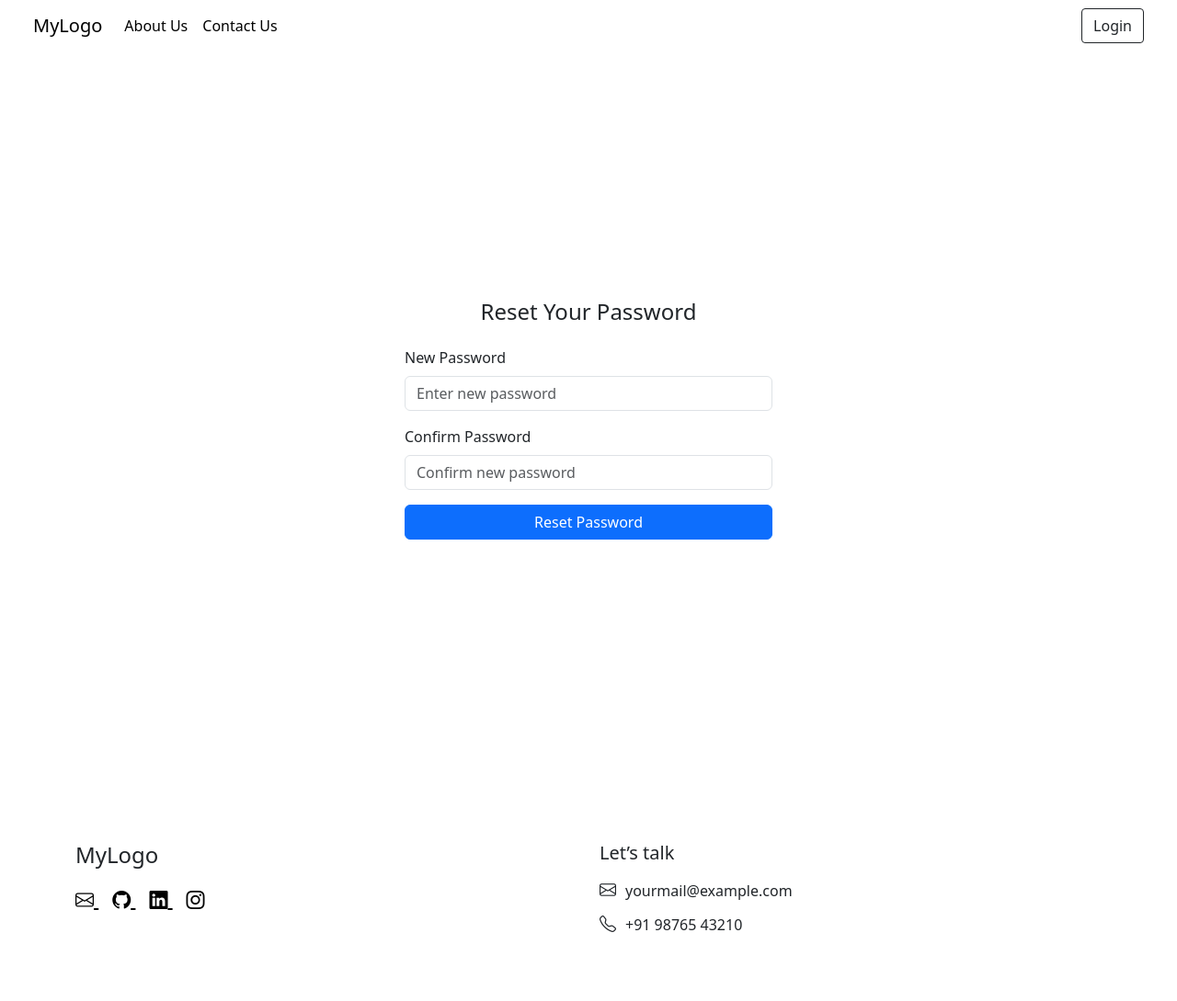
After one commit to coderpravin/Expenes-Track-User, a Django app: page /reset-password/ in a window 1280 px wide. The commit adds this page. Shown: the whole page at 92% size. Run offline with Django 5.2, Linux system fonts and the light colour scheme.

Commit message:
Add login, signup, OTP, reset password pages, navbar, footer, static CSS, and update views and URLs

```diff
--- a/project/expenses/urls.py
+++ b/project/expenses/urls.py
@@ -1,5 +1,5 @@
 from django.urls import path
-from .views import category_home, expenses_home, category_page, userSignup, userLogin, forgot_password, verify_otp, reset_password, success_password_reset
+from .views import category_home, expenses_home, category_page, userSignup, userLogin, forgot_password, verify_otp, reset_password, success_password_reset, userLogout, userHomePage
 urlpatterns = [
      path('', category_home, name='category-home'),
      path('expenses', expenses_home , name='expenses_home'),
@@ -10,4 +10,8 @@ urlpatterns = [
      path('verify-otp/', verify_otp, name='verify-otp'),
      path('reset-password/', reset_password, name='reset-password'),
      path('success-password-reset/', success_password_reset, name='success-password-reset'),
+     path('user-logout/', userLogout, name='user-logout'),
+     path('user-home/', userHomePage, name='user-home'),
+
+
  ]
--- a/project/expenses/views.py
+++ b/project/expenses/views.py
@@ -2,7 +2,7 @@ from django.shortcuts import render, redirect, get_object_or_404
 from .models import Category,Expenses
 from .forms import UserForm,UserLoginForm
 from django.http import HttpResponse
-from django.contrib.auth import authenticate, login
+from django.contrib.auth import authenticate, login, logout
 from django.contrib.auth.models import User
 from django.contrib import messages
 from django.core.mail import send_mail
@@ -68,7 +68,7 @@ def userLogin(request):
             user = authenticate(username=username, password=password)
             if user is not None:
                 login(request, user)
-                return redirect('category-home')
+                return redirect('user-home')
             else:
                 messages.error(request, "Invalid username or password.")
                 return redirect('user-login')
@@ -78,6 +78,11 @@ def userLogin(request):
         form = UserLoginForm()
         context = {'form': form}
     return render(request, 'expenses/user_login.html', context)
+
+def userLogout(request):
+    logout(request)
+    messages.success(request, "Logged out successfully.")
+    return redirect('user-login')
 
 def forgot_password(request):
     if request.method == "POST":
@@ -146,3 +151,6 @@ def reset_password(request):
 
 def success_password_reset(request):
     return render(request, 'expenses/success_password_reset.html')
+
+def userHomePage(request):
+    return render(request, 'expenses/user_home.html')
--- /dev/null
+++ b/project/static/css/footer.css
@@ -0,0 +1,39 @@
+.footer {
+    padding: 60px 0;
+    background-color: transparent;
+}
+
+.footer-logo {
+    font-size: 24px;
+    font-weight: 400;
+    margin-bottom: 20px;
+}
+
+.social-icons a {
+    font-size: 20px;
+    color: #000;
+    margin-right: 15px;
+    transition: color 0.3s ease;
+}
+
+.social-icons a:hover {
+    color: #0d6efd;
+}
+
+.footer-title {
+    font-size: 20px;
+    font-weight: 400;
+    margin-bottom: 15px;
+}
+
+.footer-contact {
+    display: flex;
+    align-items: center;
+    gap: 10px;
+    font-size: 16px;
+    margin-bottom: 10px;
+}
+
+.footer-contact i {
+    font-size: 18px;
+}
--- /dev/null
+++ b/project/static/css/login.css
@@ -0,0 +1,29 @@
+/* Forgot Password Link Styling */
+.forgot-password-link {
+
+
+}
+
+.forgot-password-link:hover {
+    color: #bb2d3b !important;
+    text-decoration: underline !important;
+}
+
+#signuplink{
+    font-weight: 600;
+    text-decoration: none;
+}
+
+#signuplink a:hover{
+    color: #bb2d3b;
+    font-weight: bolder;
+}
+
+/* Image Container Styling */
+.col-md-6 img {
+    max-width: 100%;
+    max-height: 100vh;
+    object-fit: cover;
+    width: 90%;
+    height: 90%;
+}
--- /dev/null
+++ b/project/static/css/navbar.css
@@ -0,0 +1,28 @@
+/* Remove navbar background */
+.custom-navbar {
+    background-color: transparent !important;
+    box-shadow: none;
+}
+
+/* Normal font (not bold) */
+.custom-navbar .navbar-brand,
+.custom-navbar .nav-link {
+    font-weight: 400;   /* normal */
+    color: #000;        /* black text */
+}
+
+/* Hover effect (optional) */
+.custom-navbar .nav-link:hover {
+    color: #0d6efd;
+}
+
+/* Login button custom style */
+.custom-navbar .btn {
+    font-weight: 400;
+    border-radius: 4px;
+}
+
+/* Remove focus outline shadow */
+.navbar-toggler {
+    box-shadow: none;
+}
--- /dev/null
+++ b/project/templates/base.html
@@ -0,0 +1,34 @@
+{% load static %}
+<!DOCTYPE html>
+<html lang="en">
+<head>
+    <meta charset="UTF-8">
+    <title>
+        {% block title %}My Website{% endblock %}
+    </title>
+    <!-- Bootstrap CSS -->
+    <link href="https://cdn.jsdelivr.net/npm/bootstrap@5.3.2/dist/css/bootstrap.min.css" rel="stylesheet">
+    <!-- Bootstrap Icons -->
+
+    <!-- Global CSS -->
+    <link rel="stylesheet" href="{% static 'css/navbar.css' %}">
+    <link rel="stylesheet" href="{% static 'css/footer.css' %}">
+
+    {% block extra_css %}
+    {% endblock %}
+</head>
+
+<body class="d-flex flex-column min-vh-100">
+    <!-- Navbar -->
+    {% include 'navbar/navbar.html' %}
+
+    {% block content %}
+    {% endblock %}
+
+    <!--Footer -->
+    {% include 'footer/footer.html' %}
+
+
+    <!-- Bootstrap JS -->
+    <script src="https://cdn.jsdelivr.net/npm/bootstrap@5.3.2/dist/js/bootstrap.bundle.min.js"></script>
+</html>
--- /dev/null
+++ b/project/templates/expenses/reset_password.html
@@ -0,0 +1,43 @@
+{% extends 'base.html' %}
+{% load static %}
+
+{% block title %}Reset Password{% endblock %}
+
+{% block extra_css %}
+<link rel="stylesheet" href="{% static 'css/login.css' %}">
+{% endblock %}
+
+{% block content %}
+<div class="container-fluid d-flex flex-column justify-content-center align-items-center min-vh-100">
+
+    <!-- Heading -->
+    <h1 class="h4 mb-4 text-center">Reset Your Password</h1>
+
+    <!-- Display Messages -->
+    {% if messages %}
+        {% for message in messages %}
+        <div class="alert alert-{{ message.tags }} alert-dismissible fade show w-100" role="alert" style="max-width: 400px;">
+            {{ message }}
+            <button type="button" class="btn-close" data-bs-dismiss="alert" aria-label="Close"></button>
+        </div>
+        {% endfor %}
+    {% endif %}
+
+    <!-- Reset Password Form -->
+    <div class="w-100" style="max-width: 400px;">
+        <form method="post">
+            {% csrf_token %}
+            <div class="mb-3">
+                <label for="new_password" class="form-label">New Password</label>
+                <input type="password" class="form-control" id="new_password" name="new_password" placeholder="Enter new password" required>
+            </div>
+            <div class="mb-3">
+                <label for="confirm_password" class="form-label">Confirm Password</label>
+                <input type="password" class="form-control" id="confirm_password" name="confirm_password" placeholder="Confirm new password" required>
+            </div>
+            <button type="submit" class="btn btn-primary w-100">Reset Password</button>
+
+        </form>
+    </div>
+</div>
+{% endblock %}
--- /dev/null
+++ b/project/templates/footer/footer.html
@@ -0,0 +1,67 @@
+{% load static %}
+<!DOCTYPE html>
+<html lang="en">
+
+<head>
+    <meta charset="UTF-8">
+    <title>
+        {% block title %}Footer{% endblock %}
+    </title>
+    <!-- Bootstrap CSS -->
+    <link href="https://cdn.jsdelivr.net/npm/bootstrap@5.3.2/dist/css/bootstrap.min.css" rel="stylesheet">
+    <!-- Bootstrap Icons -->
+    <link href="https://cdn.jsdelivr.net/npm/bootstrap-icons@1.11.1/font/bootstrap-icons.css" rel="stylesheet">
+    <link rel="stylesheet" href="{% static 'css/footer.css' %}">
+</head>
+
+<body>
+
+    <footer class="footer">
+        <div class="container">
+            <div class="row align-items-start">
+
+                <!-- LEFT SIDE -->
+                <div class="col-md-6 footer-left">
+                    <h4 class="footer-logo">MyLogo</h4>
+
+                    <div class="social-icons">
+                        <a href="#" aria-label="Gmail">
+                            <i class="bi bi-envelope"></i>
+                        </a>
+                        <a href="#" aria-label="GitHub">
+                            <i class="bi bi-github"></i>
+                        </a>
+                        <a href="#" aria-label="LinkedIn">
+                            <i class="bi bi-linkedin"></i>
+                        </a>
+                        <a href="#" aria-label="Instagram">
+                            <i class="bi bi-instagram"></i>
+                        </a>
+                    </div>
+                </div>
+
+                <!-- RIGHT SIDE -->
+                <div class="col-md-6 footer-right">
+                    <h5 class="footer-title">Let’s talk</h5>
+
+                    <p class="footer-contact">
+                        <i class="bi bi-envelope"></i>
+                        <span>yourmail@example.com</span>
+                    </p>
+
+                    <p class="footer-contact">
+                        <i class="bi bi-telephone"></i>
+                        <span>+91 98765 43210</span>
+                    </p>
+                </div>
+
+            </div>
+        </div>
+    </footer>
+
+
+<!-- Bootstrap JS -->
+<script src="https://cdn.jsdelivr.net/npm/bootstrap@5.3.2/dist/js/bootstrap.bundle.min.js"></script>
+
+</body>
+</html>
--- /dev/null
+++ b/project/templates/navbar/navbar.html
@@ -0,0 +1,60 @@
+{% load static %}
+<!DOCTYPE html>
+<html lang="en">
+<head>
+    <meta charset="UTF-8">
+    <title>
+        {% block title %}Navbar{% endblock %}
+    </title>
+    <!-- Bootstrap CSS -->
+    <link href="https://cdn.jsdelivr.net/npm/bootstrap@5.3.2/dist/css/bootstrap.min.css" rel="stylesheet">
+    <link rel="stylesheet" href="{% static 'css/navbar.css' %}">
+</head>
+<body>
+
+<nav class="navbar navbar-expand-lg px-4 custom-navbar">
+    <div class="container-fluid">
+        <!-- Logo -->
+        <a class="navbar-brand" href="#">MyLogo</a>
+
+        <!-- Toggle button (mobile) -->
+        <button class="navbar-toggler" type="button" data-bs-toggle="collapse" data-bs-target="#navbarNav">
+            <span class="navbar-toggler-icon"></span>
+        </button>
+
+        <!-- Navbar links -->
+        <div class="collapse navbar-collapse" id="navbarNav">
+            <!-- Left side links -->
+            <ul class="navbar-nav me-auto mb-2 mb-lg-0">
+                <li class="nav-item">
+                    <a class="nav-link" href="#about">About Us</a>
+                </li>
+                <li class="nav-item">
+                    <a class="nav-link" href="#contact">Contact Us</a>
+                </li>
+            </ul>
+
+            <!-- Right side -->
+            <ul class="navbar-nav">
+                {% if not request.user.is_authenticated %}
+                <!-- Login Url -->
+                <li class="nav-item">
+                    <a class="btn btn-outline-dark" href="{% url 'user-login' %}">Login</a>
+                </li>
+                {% else %}
+                <li class="nav-item">
+                <!-- Logout Url -->
+                    <a class="btn btn-outline-danger" href="{% url 'user-logout' %}">Logout</a>
+                </li>
+                {% endif %}
+
+
+            </ul>
+        </div>
+    </div>
+</nav>
+
+<!-- Bootstrap JS -->
+<script src="https://cdn.jsdelivr.net/npm/bootstrap@5.3.2/dist/js/bootstrap.bundle.min.js"></script>
+</body>
+</html>
```
Also changed, not shown: project/templates/expenses/forgot_password.html (+8 -14 lines), project/templates/expenses/success_password_reset.html (added, +22 -0 lines), project/templates/expenses/user_home.html (added, +16 -0 lines), project/templates/expenses/user_login.html (+18 -26 lines), project/templates/expenses/user_signup.html (+12 -14 lines), project/templates/expenses/verify_otp.html (+14 -25 lines).
